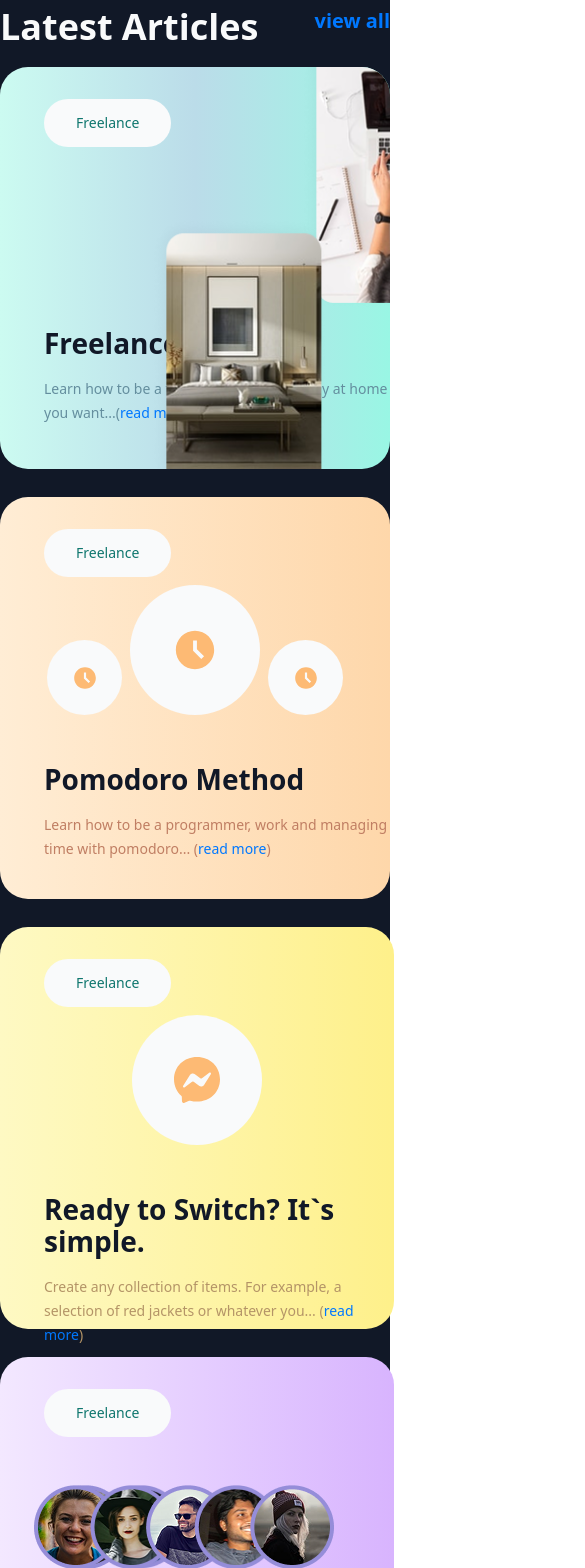
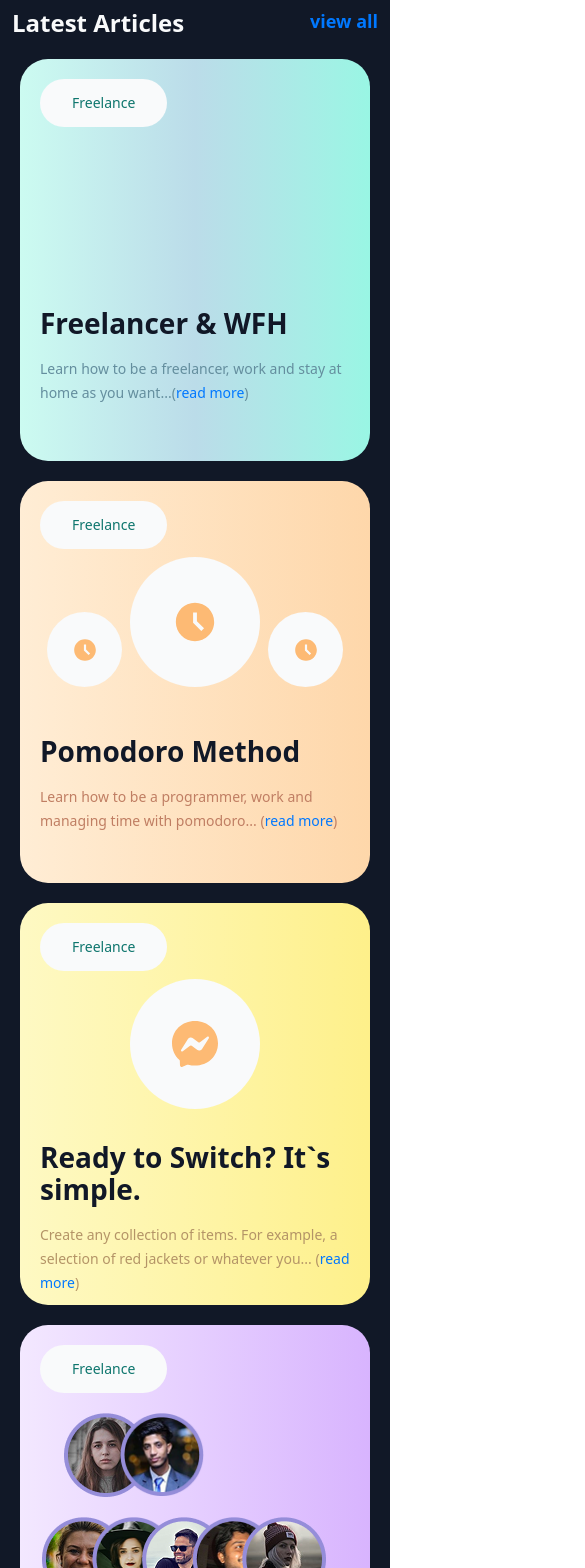
Before and after one commit to mdsalathossain0/inspiration-project, a React (Vite) app: page / in a window 390 px wide. Shown: the part 2540-4108 px from the top of the page, 585 px wide, since content can reach past the window. Built offline with nearby package versions, Linux system fonts and the light colour scheme; a web font is replaced by a local one.

Commit message:
Article respnsive done

```diff
--- a/src/layouts/Article.jsx
+++ b/src/layouts/Article.jsx
@@ -34,27 +34,27 @@ const Article = () => {
         <section className='bg-second py-12'>
             <Container>
                 <Flex className='justify-between pb-5'>
-                    <h2 className='text-4xl text-first font-semibold font-inter'>Latest Articles</h2>
-                    <span className='text-xl text-third font-semibold font-inter cursor-pointer'>view all</span>
+                    <h2 className='px-3 md:px-0 text-2xl sm:text-3xl md:text-4xl text-first font-semibold font-inter'>Latest Articles</h2>
+                    <span className='px-3 md:px-0 text-lg md:text-xl text-third font-semibold font-inter cursor-pointer'>view all</span>
                 </Flex>
-                <Flex className='flex-wrap gap-7'>
-                    <div className='w-[712px] h-[402px] bg-gradient-to-r from-[#CCFBF1] via-[#BBDCE9] to-[#99F6E4] rounded-[28px] relative overflow-hidden'>
-                        <div className='pt-8 pl-11'><ArticleButton className='text-[#0F766E]' text='Freelance' /></div>
-                        <div className=' pl-11'>
+                <Flex className='flex-wrap gap-5 md:gap-7'>
+                    <div className='w-[350px] sm:w-[550px] mx-auto md:w-[712px] h-[402px] bg-gradient-to-r from-[#CCFBF1] via-[#BBDCE9] to-[#99F6E4] rounded-[28px] relative overflow-hidden'>
+                        <div className='pt-5 md:pt-8 pl-5 md:pl-11'><ArticleButton className='text-[#0F766E]' text='Freelance' /></div>
+                        <div className='pl-5 md:pl-11'>
                             <Heading className='pt-[180px] pb-4.5' text='Freelancer & WFH' />
-                            <SubHeading className='w-[364px] text-[#648E9E]' text='Learn how to be a freelancer, work and stay at home as you want...' extratext='read more' />
+                            <SubHeading className='w-[320px] md:w-[364px] text-[#648E9E]' text='Learn how to be a freelancer, work and stay at home as you want...' extratext='read more' />
                         </div>
-                        <div className='w-[180px] h-[270px]  rounded-[20px] absolute -top-[25px] left-[300px]' >
+                        <div className=' opacity-0 sm:opacity-100 md:opacity-100 w-[180px] h-[270px]  rounded-[20px] absolute  -top-[25px] sm:left-[190px] md:left-[300px]' >
                             <Image className='w-full h-full' src={FreelanceOne} />
                         </div>
-                        <div className='w-[180px] h-[270px]  rounded-[20px] absolute -bottom-[17px] right-[60px] '>
+                        <div className='opacity-0 sm:opacity-100 md:opacity-100 w-[180px] h-[270px]  rounded-[20px] absolute -bottom-[17px] sm:right-[10px] md:right-[60px] '>
                             <Image className='w-full h-full ' src={FreelanceTwo} />
                         </div>
                     </div>
-                    <div className='w-[456px] h-[402px] bg-gradient-to-r from-[#FFEDD5]  to-[#FED7AA] rounded-[28px]  overflow-hidden'>
+                    <div className='w-[350px] mx-auto md:w-[456px] h-[402px] bg-gradient-to-r from-[#FFEDD5]  to-[#FED7AA] rounded-[28px]  overflow-hidden'>
 
                         <div>
-                            <div className='pt-8 pl-11'><ArticleButton className='text-[#0F766E]' text='Freelance' /></div>
+                            <div className='pt-5 md:pt-8 pl-5 md:pl-11'><ArticleButton className='text-[#0F766E]' text='Freelance' /></div>
                             <div className='flex justify-center gap-x-2 pt-2 pb-12'>
                                 <div className='w-[75px] h-[75px] bg-first rounded-full self-end mt-[10px] flex items-center justify-center'>
                                     <MdAccessTimeFilled className='text-[26px] text-[#FDBA74]' />
@@ -66,17 +66,17 @@ const Article = () => {
                                     <MdAccessTimeFilled className='text-[26px] text-[#FDBA74]' />
                                 </div>
                             </div>
-                            <div className=' pl-11'>
+                            <div className='pl-5 md:pl-11'>
                                 <Heading className=' pb-4.5' text='Pomodoro Method' />
-                                <SubHeading className='w-[350px] text-[#C07E63]' text='Learn how to be a programmer, work and managing time with pomodoro... ' extratext='read more' />
+                                <SubHeading className='w-[320px] md:w-[350px] text-[#C07E63]' text='Learn how to be a programmer, work and managing time with pomodoro... ' extratext='read more' />
                             </div>
                         </div>
 
                     </div>
-                    <div className='w-[468px] h-[402px] rounded-[28px] bg-gradient-to-r from-[#FEF9C3] to-[#FEF08A]'>
+                    <div className='w-[350px] mx-auto md:w-[468px] h-[402px] rounded-[28px] bg-gradient-to-r from-[#FEF9C3] to-[#FEF08A]'>
                         <div>
-                            <div className='pt-8 pl-11'><ArticleButton className='text-[#0F766E]' text='Freelance' /></div>
-                            <div className='flex justify-center gap-x-2 pt-2 pb-12'>
+                            <div className='pt-5 md:pt-8 pl-5 md:pl-11'><ArticleButton className='text-[#0F766E]' text='Freelance' /></div>
+                            <div className='flex justify-center gap-x-2 pt-2 pb-8 md:pb-12'>
 
                                 <div className='w-[130px] h-[130px] bg-first rounded-full flex items-center justify-center'>
                                     <BsMessenger className='text-[46px] text-[#FDBA74]' />
@@ -84,16 +84,16 @@ const Article = () => {
                                 </div>
 
                             </div>
-                            <div className=' pl-11'>
+                            <div className='pl-5 md:pl-11'>
                                 <Heading className=' pb-4.5' text='Ready to Switch? It`s simple.' />
-                                <SubHeading className='w-[350px] text-[#B49467]' text='Create any collection of items. For example, a selection of red jackets or whatever you... ' extratext='read more' />
+                                <SubHeading className='w-[320px] md:w-[350px] text-[#B49467]' text='Create any collection of items. For example, a selection of red jackets or whatever you... ' extratext='read more' />
                             </div>
                         </div>
                     </div>
-                    <div className='w-[700px] h-[402px] rounded-[28px] bg-gradient-to-r from-[#F3E8FF] to-[#D8B4FE]'>
+                    <div className=' w-[350px] sm:w-[590px] mx-auto md:w-[700px] h-[402px] rounded-[28px] bg-gradient-to-r from-[#F3E8FF] to-[#D8B4FE]'>
                         <div>
-                            <div className='pt-8 pl-11 pb-12'><ArticleButton className='text-[#0F766E]' text='Freelance' /></div>
-                            <div className='flex px-11 justify-between'>
+                            <div className='pt-5 md:pt-8 pl-5 md:pl-11 pb-5 md:pb-12'><ArticleButton className='text-[#0F766E]' text='Freelance' /></div>
+                            <div className='flex flex-col sm:flex-row md:flex-row px-11 sm:justify-between md:justify-between gap-5 md:gap-0'>
 
                                 <div className='relative'>
                                     <div className='w-[84px] h-[84px] rounded-full '><Image className='w-full h-full' src={TeamOne}/>
@@ -102,26 +102,26 @@ const Article = () => {
 
                                 </div>
                                 <div className='flex relative'>
-                                    <div className='w-[84px] h-[84px] rounded-full absolute top-0 -left-[316px]'><Image className='w-full h-full' src={TeamThree}/></div>
-                                    <div className='w-[84px] h-[84px] rounded-full absolute top-0 -left-[260px]'><Image className='w-full h-full' src={TeamFour}/></div>
-                                    <div className='w-[84px] h-[84px] rounded-full absolute top-0 -left-[204px]'><Image className='w-full h-full' src={TeamFive}/></div>
-                                    <div className='w-[84px] h-[84px] rounded-full absolute top-0 -left-[156px]'><Image className='w-full h-full' src={TeamSix}/></div>
-                                    <div className='w-[84px] h-[84px] rounded-full absolute top-0 -left-[100px]'><Image className='w-full h-full' src={TeamSeven}/></div>
+                                    <div className='w-[84px] h-[84px] rounded-full absolute top-0 right-[200px] md:-left-[316px]'><Image className='w-full h-full' src={TeamThree}/></div>
+                                    <div className='w-[84px] h-[84px] rounded-full absolute top-0 right-[150px] md:-left-[260px]'><Image className='w-full h-full' src={TeamFour}/></div>
+                                    <div className='w-[84px] h-[84px] rounded-full absolute top-0 right-[100px] md:-left-[204px]'><Image className='w-full h-full' src={TeamFive}/></div>
+                                    <div className='w-[84px] h-[84px] rounded-full absolute top-0 right-[50px] md:-left-[156px]'><Image className='w-full h-full' src={TeamSix}/></div>
+                                    <div className='w-[84px] h-[84px] rounded-full absolute top-0 right-0 md:-left-[100px]'><Image className='w-full h-full' src={TeamSeven}/></div>
                                 </div>
 
                             </div>
-                            <div className=' pl-11'>
-                                <Heading className=' pb-4.5 pt-14' text='Build a solid team' />
-                                <SubHeading className='w-[350px] text-[#746FA7]' text='If there’s anything on your mind, we’d love to hear from you... ' extratext='read more' />
+                            <div className='pl-5 md:pl-11'>
+                                <Heading className=' pb-4.5 pt-[100px] md:pt-14' text='Build a solid team' />
+                                <SubHeading className='w-[320px] md:w-[350px] text-[#746FA7]' text='If there’s anything on your mind, we’d love to hear from you... ' extratext='read more' />
                             </div>
                         </div>
                     </div>
-                    <div className='relative w-[1200px] h-[402px] rounded-[28px] bg-gradient-to-r from-[#FFF5FE] to-[#FBDDF7] '>
+                    <div className='relative w-[350px] sm:w-[590px] mx-auto md:w-[1200px] h-[402px] rounded-[28px] bg-gradient-to-r from-[#FFF5FE] to-[#FBDDF7] '>
                         <div className='w-[150px] h-[150px] bg-[#DDB1E8] absolute top-0  left-1/3 blur-3xl'></div>
                          <Flex>
-                            <div className='w-7/12 pl-[60px]'>
-                            <Heading className=' pb-4.5 pt-[130px] ' text='Collect and Save Inspirations' />
-                            <SubHeading className='pb-6 text-[#9E69AA] ' text='Find inspiration has never been easier than it is now. '  />
+                            <div className='w-7/12 pl-5 md:pl-[60px]'>
+                            <Heading className=' pb-4.5 pt-10 md:pt-[130px] ' text='Collect and Save Inspirations' />
+                            <SubHeading className='w-auto sm:w-[320px] pb-6 text-[#9E69AA] ' text='Find inspiration has never been easier than it is now. '  />
                             <div>
                             <Button className='text-sm text-first font-medium font-inter py-5 px-9 rounded-[5px] bg-gradient-to-r from-[#AF51C5] to-[#6E297E]' text='Start exploring'/>
                             </div>
```
